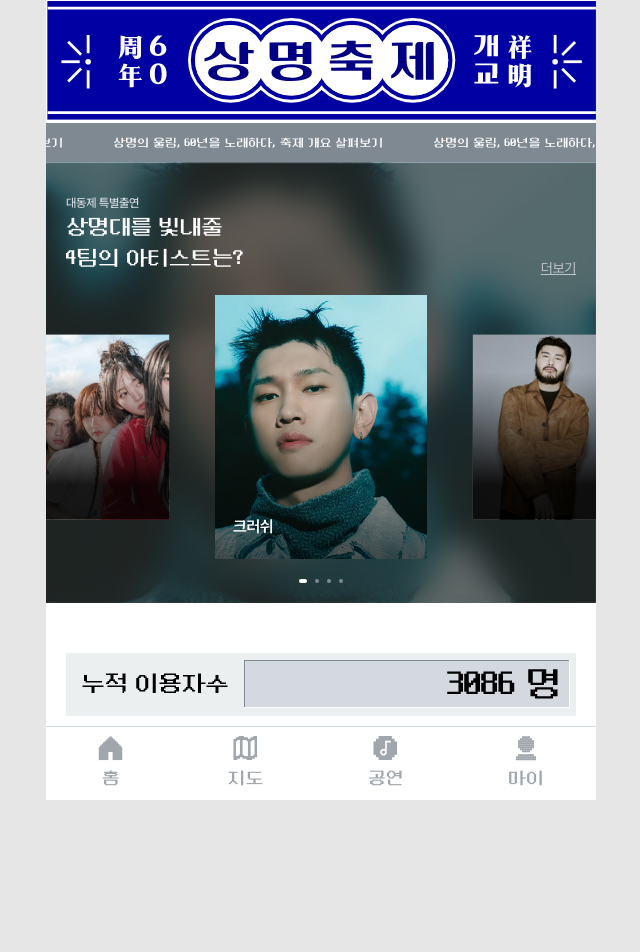
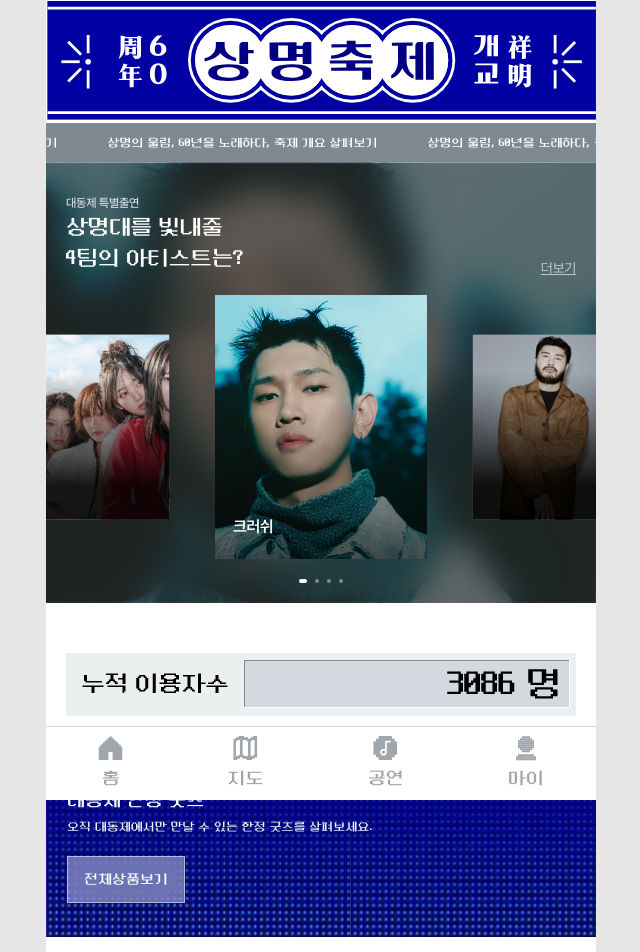
Before and after one commit to DEER-FOR-YOU/2025_DEER_FOR_YOU_FE, a React (Create React App) app: page / in a window 1280 px wide. Shown: the top 952 px of the page, without its empty margins (319-959 px from the left). Before the commit the page ends 800 px from the top, so only its background shows below. Built offline with nearby package versions, Linux system fonts and the light colour scheme.

Commit message:
[#7] feat: 홈페이지 굿즈

```diff
--- /dev/null
+++ b/src/pages/home/Goods.tsx
@@ -0,0 +1,27 @@
+import React from 'react';
+import * as S from './goods.style';
+import { useNavigate } from 'react-router-dom';
+
+import background from '../../assets/background.svg';
+
+export default function Goods() {
+  const navigate = useNavigate();
+
+  const handleClick = () => {
+    navigate('/goods');
+  };
+
+  return (
+    <S.Wrapper background={background}>
+      <S.Container>
+        <S.ContentContainer>
+          <S.Title>대동제 한정 굿즈</S.Title>
+          <S.SubTitle>
+            오직 대동제에서만 만날 수 있는 한정 굿즈를 살펴보세요.
+          </S.SubTitle>
+        </S.ContentContainer>
+        <S.Button onClick={handleClick}>전체상품보기</S.Button>
+      </S.Container>
+    </S.Wrapper>
+  );
+}
--- /dev/null
+++ b/src/pages/home/goods.style.ts
@@ -0,0 +1,41 @@
+import styled from '@emotion/styled';
+
+export const Wrapper = styled.div<{ background: string }>`
+  /* height: 180px; */
+  background-image: url(${({ background }) => background});
+  background-size: cover;
+  background-position: center;
+  background-repeat: no-repeat;
+`;
+
+export const Container = styled.div`
+  width: 100%;
+  height: 100%;
+  background: linear-gradient(180deg, #010089 0%, rgba(1, 0, 137, 0) 100%);
+  padding: 21px 21px 34px 21px;
+`;
+
+export const ContentContainer = styled.div`
+  display: flex;
+  flex-direction: column;
+  gap: 4px;
+  margin-bottom: 20px;
+`;
+export const Title = styled.div`
+  ${({ theme }) => theme.fonts.neo_dunggeunmo_18};
+  color: #fff;
+`;
+export const SubTitle = styled.div`
+  ${({ theme }) => theme.fonts.neo_dunggeunmo_12};
+  color: #eceff0;
+`;
+
+export const Button = styled.button`
+  border: 1px solid rgba(255, 255, 255, 0.5);
+  background: rgba(255, 255, 255, 0.4);
+  backdrop-filter: blur(10px);
+  cursor: pointer;
+  padding: 12px 16px;
+  ${({ theme }) => theme.fonts.neo_dunggeunmo_14};
+  color: #fff;
+`;
--- a/src/pages/home/index.style.ts
+++ b/src/pages/home/index.style.ts
@@ -1,6 +1,8 @@
 import styled from '@emotion/styled';
 
-export const Container = styled.div``;
+export const Container = styled.div`
+  padding-bottom: 164px;
+`;
 
 export const Banner = styled.img`
   width: 100%;
--- a/src/pages/home/index.tsx
+++ b/src/pages/home/index.tsx
@@ -3,6 +3,7 @@ import * as S from './index.style';
 import Slogan from './Slogan';
 import Artist from './Artist';
 import Board from './Board';
+import Goods from './Goods';
 
 export default function Home() {
   return (
@@ -11,6 +12,7 @@ export default function Home() {
       <Slogan />
       <Artist />
       <Board />
+      <Goods />
     </S.Container>
   );
 }
```
Also changed, not shown: src/assets/background.svg (added), src/pages/home/Event.tsx (added), src/pages/home/event.style.ts (added).
